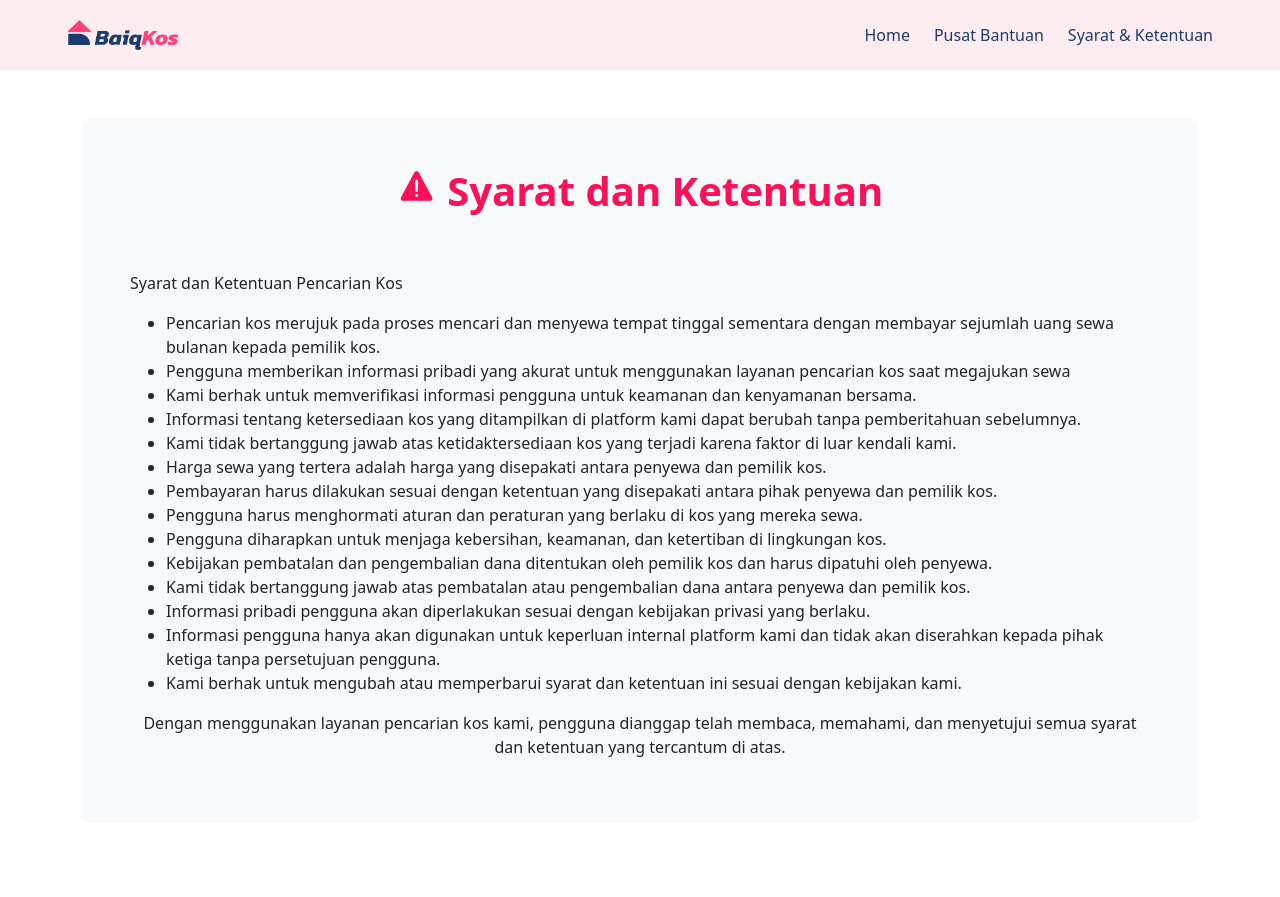
After one commit to ENONGLOSKER/baiqkos, a Django app: page /kos/syarat/ketentuan/ in a window 1280 px wide. The commit adds this page. Run offline with Django 5.2, Linux system fonts and the light colour scheme.

Commit message:
add: pusat bantuan and syarat dan ketentuan

```diff
--- a/baiqkos/urls.py
+++ b/baiqkos/urls.py
@@ -22,6 +22,8 @@ from baiqkos_app import views
 urlpatterns = [
     path('admin/', admin.site.urls),
     path('', views.index, name='index'),
+    path('kos/pusat/bantuan/', views.pusat_bantuan, name='pusat_bantuan'),
+    path('kos/syarat/ketentuan/', views.syarat_ketentuan, name='syarat_ketentuan'),
     path('kos/datail/<int:id>/', views.detail, name='detail'),
     path('kos/form-sewa/', views.form_sewa, name='form_sewa'),
     path('suka/<int:id>/', views.like_kos, name='like_kos'),
--- a/baiqkos_app/views.py
+++ b/baiqkos_app/views.py
@@ -70,3 +70,9 @@ def like_kos(request, id):
         kos.suka += 1
         kos.save()
         return JsonResponse({'suka': kos.suka})
+
+def pusat_bantuan(request):
+    return render(request, 'pusat_bantuan.html')
+
+def syarat_ketentuan(request):
+    return render(request, 'syarat_ketentuan.html')
--- a/templates/detail.html
+++ b/templates/detail.html
@@ -135,8 +135,8 @@ button.primary {
     <div class="navbar-menu">
       <ul class="menu-items">
         <li><a href="{% url 'index' %}">Home</a></li>
-        <li><a href="#">Syarat & Ketentuan</a></li>
-        <li><a href="#">Pusat Bantuan</a></li>
+        <li><a href="{% url 'pusat_bantuan' %}">Pusat Bantuan</a></li>
+        <li><a href="{% url 'syarat_ketentuan' %}">Syarat & Ketentuan</a></li>
       </ul>
     </div>
     <div class="hamburger-menu">
--- a/templates/form_sewa.html
+++ b/templates/form_sewa.html
@@ -27,8 +27,8 @@
       <div class="navbar-menu">
         <ul class="menu-items">
           <li><a href="{% url 'index' %}">Home</a></li>
-          <li><a href="#">Syarat & Ketentuan</a></li>
-          <li><a href="#">Pusat Bantuan</a></li>
+          <li><a href="{% url 'pusat_bantuan' %}">Pusat Bantuan</a></li>
+          <li><a href="{% url 'syarat_ketentuan' %}">Syarat & Ketentuan</a></li>
         </ul>
       </div>
       <div class="hamburger-menu">
--- a/templates/index.html
+++ b/templates/index.html
@@ -39,8 +39,8 @@
     </div>
     <div class="navbar-menu">
       <ul class="menu-items">
-        <li><a href="#">Pusat Bantuan</a></li>
-        <li><a href="#">Syarat & Ketentuan</a></li>
+        <li><a href="{% url 'pusat_bantuan' %}">Pusat Bantuan</a></li>
+        <li><a href="{% url 'syarat_ketentuan' %}">Syarat & Ketentuan</a></li>
       </ul>
     </div>
     <div class="hamburger-menu">
--- /dev/null
+++ b/templates/syarat_ketentuan.html
@@ -0,0 +1,78 @@
+{% load static %}
+<!doctype html>
+<html lang="en">
+  <head>
+    <meta charset="utf-8">
+    <meta name="viewport" content="width=device-width, initial-scale=1">
+    <title>Baiq Kos | Form</title>
+    <link href="{% static 'img/icon.png' %}" rel="icon">
+    <link rel="stylesheet" href="{% static 'css/fomr_sewa.css' %}">
+    <link href="https://cdn.jsdelivr.net/npm/bootstrap@5.3.3/dist/css/bootstrap.min.css" rel="stylesheet" integrity="sha384-QWTKZyjpPEjISv5WaRU9OFeRpok6YctnYmDr5pNlyT2bRjXh0JMhjY6hW+ALEwIH" crossorigin="anonymous">
+  <style>
+     .nav {
+    background-color: #feedf0;
+    overflow: hidden;
+    display: flex;
+    justify-content: space-between;
+    align-items: center;
+    padding: 10px 55px;
+  }
+  </style>
+  </head>
+  <body>
+    <nav class="nav mb-5">
+      <div class="navbar-logo">
+        <a href="#"><img src="{% static 'img/LOGO.png' %}" alt="Logo"></a>
+      </div>
+      <div class="navbar-menu">
+        <ul class="menu-items">
+          <li><a href="{% url 'index' %}">Home</a></li>
+          <li><a href="{% url 'pusat_bantuan' %}">Pusat Bantuan</a></li>
+          <li><a href="{% url 'syarat_ketentuan' %}">Syarat & Ketentuan</a></li>
+        </ul>
+      </div>
+      <div class="hamburger-menu">
+        <div class="bar"></div>
+        <div class="bar"></div>
+        <div class="bar"></div>
+      </div>
+    </nav>
+    <div class="container">
+      <div class="p-5 mb-4 bg-body-tertiary rounded-3">
+        <div class="row text-center">
+          <h1 class="fw-bold pb-5" style="color: #FB1157;">
+            <ion-icon name="warning"></ion-icon>
+            Syarat dan Ketentuan
+          </h1>
+          <p class="text-sm-start">
+            Syarat dan Ketentuan Pencarian Kos
+          </p>
+          <ul class="text-sm-start px-5" >
+            <li>Pencarian kos merujuk pada proses mencari dan menyewa tempat tinggal sementara dengan membayar sejumlah uang sewa bulanan kepada pemilik kos.</li>
+            <li>Pengguna memberikan informasi pribadi yang akurat untuk menggunakan layanan pencarian kos saat megajukan sewa</li>
+            <li>Kami berhak untuk memverifikasi informasi pengguna untuk keamanan dan kenyamanan bersama.</li>
+            <li>Informasi tentang ketersediaan kos yang ditampilkan di platform kami dapat berubah tanpa pemberitahuan sebelumnya.</li>
+            <li>Kami tidak bertanggung jawab atas ketidaktersediaan kos yang terjadi karena faktor di luar kendali kami.</li>
+            <li>Harga sewa yang tertera adalah harga yang disepakati antara penyewa dan pemilik kos.</li>
+            <li>Pembayaran harus dilakukan sesuai dengan ketentuan yang disepakati antara pihak penyewa dan pemilik kos.</li>
+            <li>Pengguna harus menghormati aturan dan peraturan yang berlaku di kos yang mereka sewa.</li>
+            <li>Pengguna diharapkan untuk menjaga kebersihan, keamanan, dan ketertiban di lingkungan kos.</li>
+            <li>Kebijakan pembatalan dan pengembalian dana ditentukan oleh pemilik kos dan harus dipatuhi oleh penyewa.</li>
+            <li>Kami tidak bertanggung jawab atas pembatalan atau pengembalian dana antara penyewa dan pemilik kos.</li>
+            <li>Informasi pribadi pengguna akan diperlakukan sesuai dengan kebijakan privasi yang berlaku.</li>
+            <li>Informasi pengguna hanya akan digunakan untuk keperluan internal platform kami dan tidak akan diserahkan kepada pihak ketiga tanpa persetujuan pengguna.</li>
+            <li>Kami berhak untuk mengubah atau memperbarui syarat dan ketentuan ini sesuai dengan kebijakan kami.</li>
+          </ul>
+          <p>
+            Dengan menggunakan layanan pencarian kos kami, pengguna dianggap telah membaca, memahami, dan menyetujui semua syarat dan ketentuan yang tercantum di atas.
+          </p>
+
+        </div>
+      </div>
+    </div>
+
+    <script type="module" src="https://unpkg.com/ionicons@7.1.0/dist/ionicons/ionicons.esm.js"></script>
+<script nomodule src="https://unpkg.com/ionicons@7.1.0/dist/ionicons/ionicons.js"></script>
+    <script src="https://cdn.jsdelivr.net/npm/bootstrap@5.3.3/dist/js/bootstrap.bundle.min.js" integrity="sha384-YvpcrYf0tY3lHB60NNkmXc5s9fDVZLESaAA55NDzOxhy9GkcIdslK1eN7N6jIeHz" crossorigin="anonymous"></script>
+  </body>
+</html>
```
Also changed, not shown: templates/pusat_bantuan.html (added, +66 -0 lines), static/img/pusat_bantuan.svg (added).
